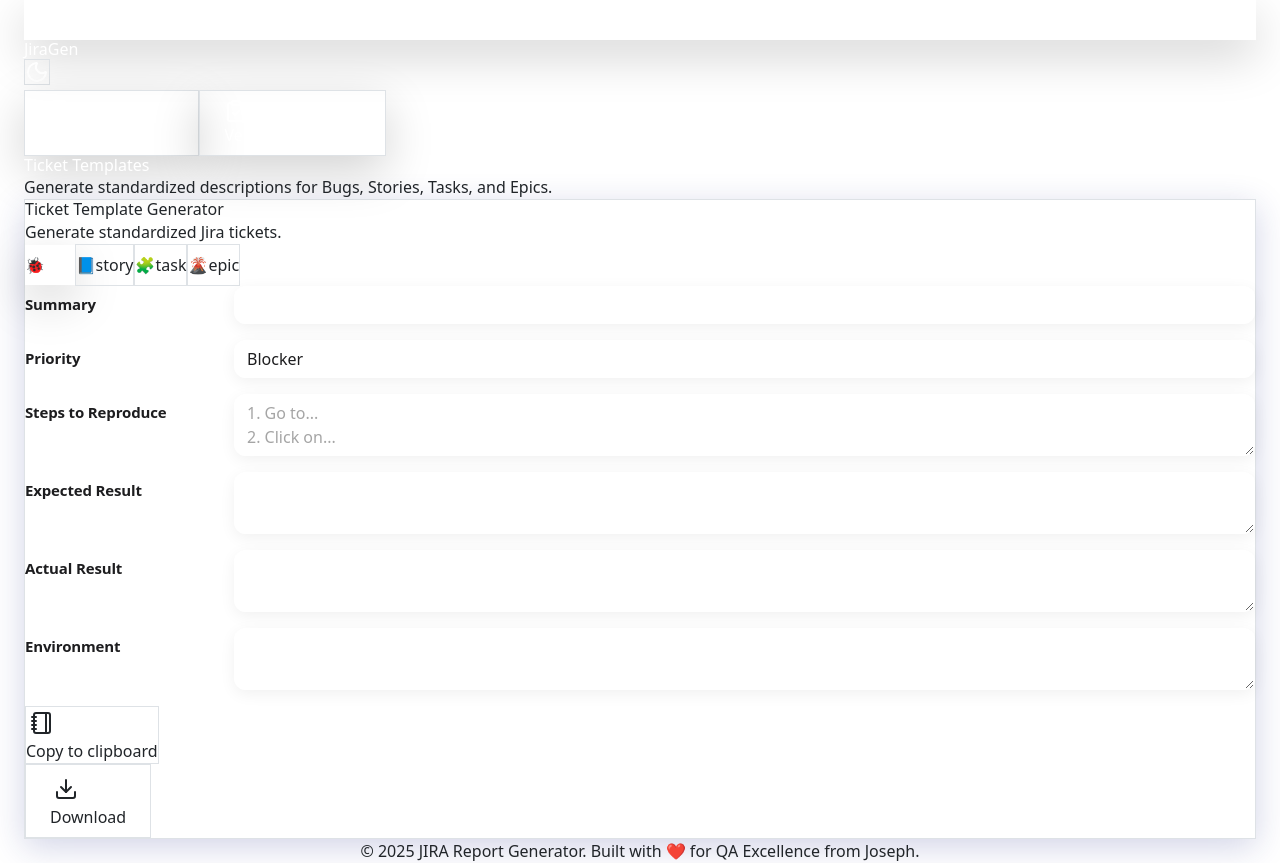
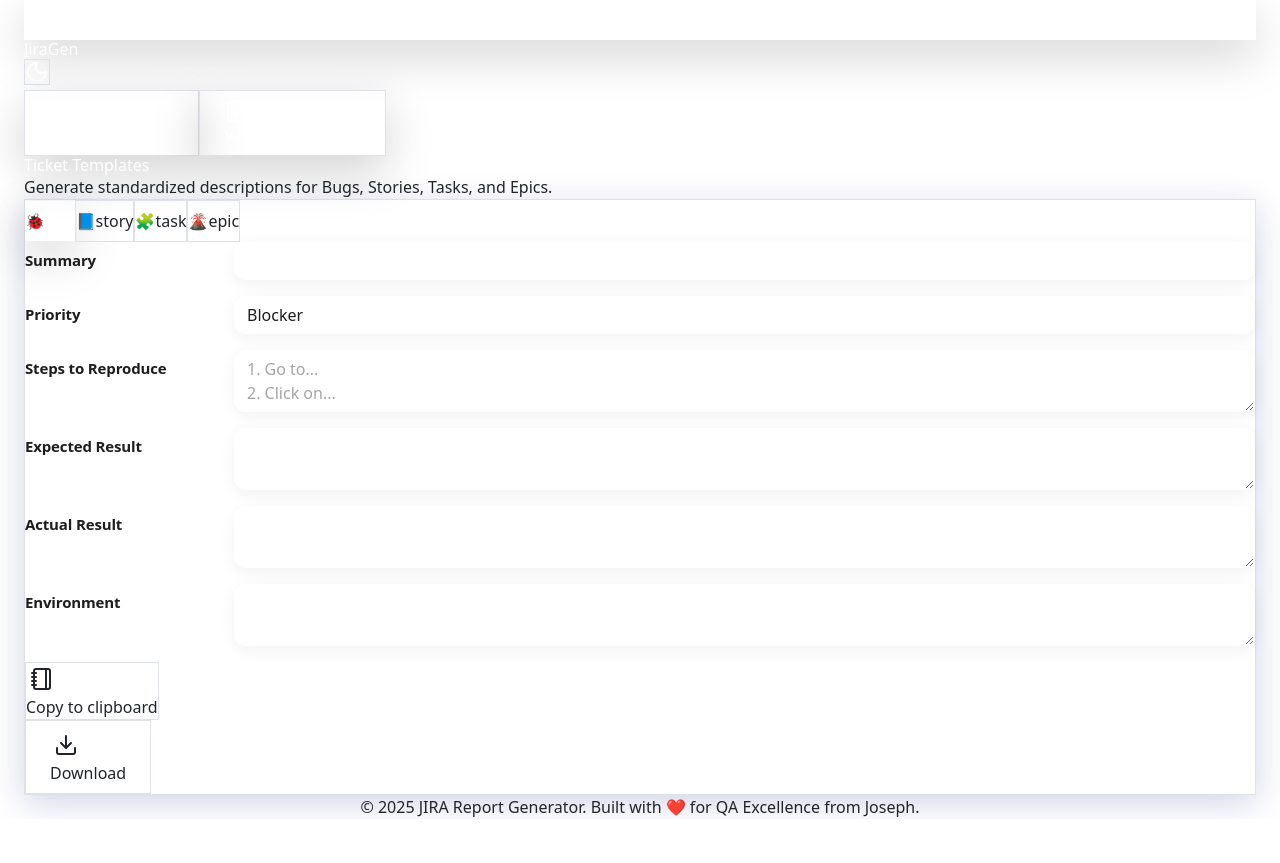
Before and after one commit to thienng-it/jira-report-generator, a React (Vite) app: page / in a window 1280 px wide. After the commit the page ends 819 px from the top, so only its background shows below. Built offline with nearby package versions, Linux system fonts and the light colour scheme.

Commit message:
improve UI

```diff
--- a/src/components/TicketGenerator.tsx
+++ b/src/components/TicketGenerator.tsx
@@ -1,7 +1,7 @@
 import { useState } from 'react';
 import type { BugFields, StoryFields, TaskFields, EpicFields, TicketType } from '../types';
 import { Button } from './ui/button';
-import { Card, CardContent, CardHeader, CardTitle, CardDescription } from './ui/card';
+import { Card, CardContent, CardHeader, } from './ui/card';
 import {Form} from "react-bootstrap";
 import FormField from "./ui/formField.tsx";
 import ActionBar from "./ui/actionBar.tsx";
@@ -187,8 +187,6 @@
     return (
         <Card className="w-full">
             <CardHeader>
-                <CardTitle>Ticket Template Generator</CardTitle>
-                <CardDescription>Generate standardized Jira tickets.</CardDescription>
                 <div className="flex flex-wrap gap-3 mt-6">
                     {(['bug', 'story', 'task', 'epic'] as TicketType[]).map((type) => (
                         <Button
--- a/src/components/VerifiedCommentGenerator.tsx
+++ b/src/components/VerifiedCommentGenerator.tsx
@@ -1,7 +1,7 @@
 import {useState} from 'react';
 import type {VerifiedCommentFields} from '../types';
 import { Button } from './ui/button';
-import { Card, CardContent, CardHeader, CardTitle, CardDescription } from './ui/card';
+import { Card, CardContent, CardHeader } from './ui/card';
 import {Save, TimerResetIcon} from 'lucide-react';
 import ActionBar from "./ui/actionBar.tsx";
 import FormField from "./ui/formField.tsx";
@@ -120,8 +120,6 @@
     return (
         <Card className="w-full">
             <CardHeader>
-                <CardTitle>Verified Comment Generator</CardTitle>
-                <CardDescription className="text-base">Generate standardized verification comments for Jira tickets.</CardDescription>
             </CardHeader>
             <CardContent className="space-y-6">
                 <Form>
```
